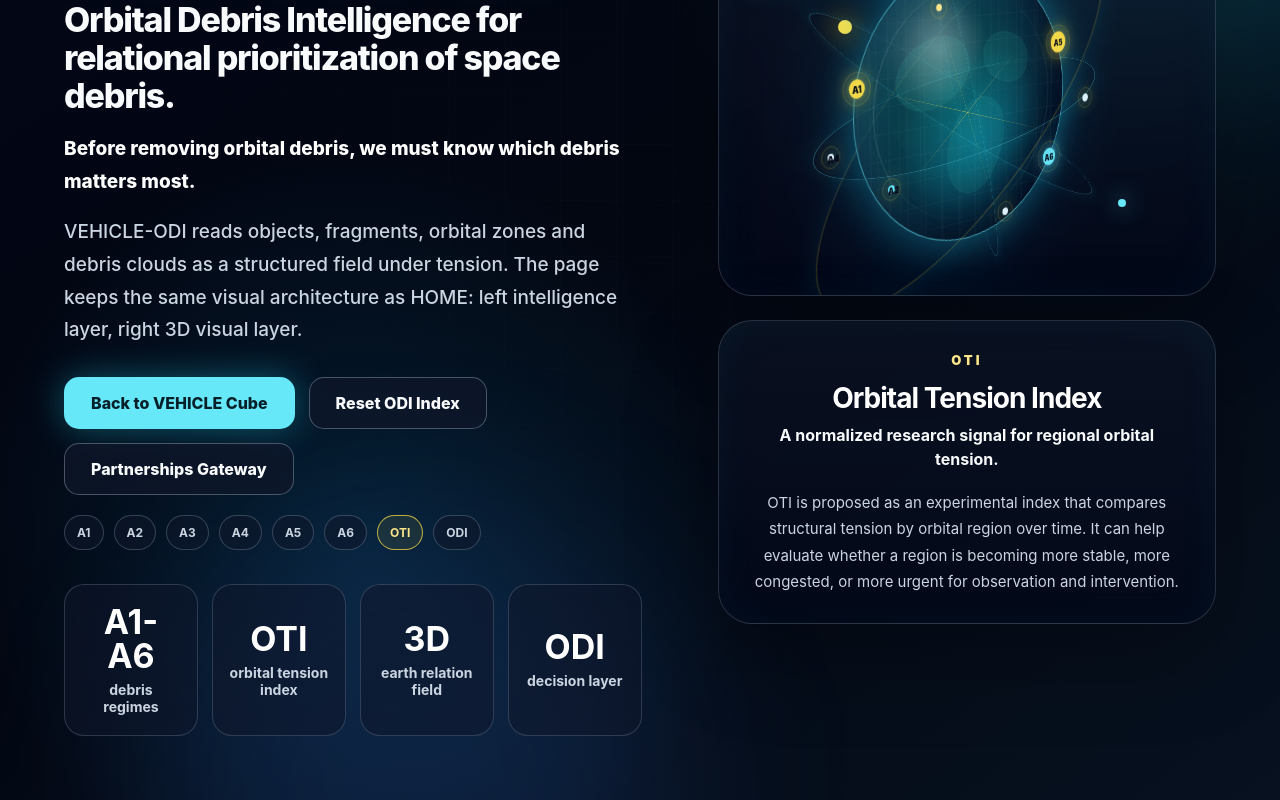
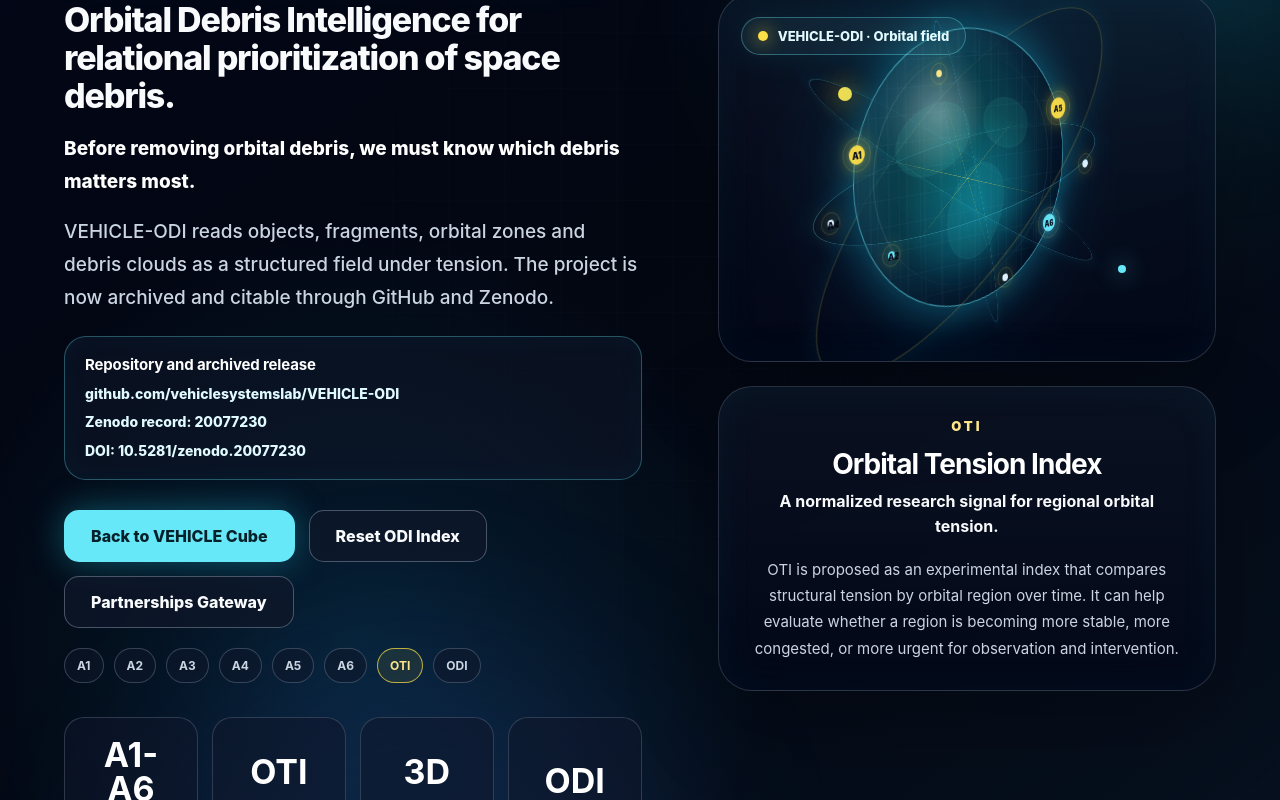
Before and after one commit to vehiclesystemslab/vehicle-systems-lab-web, a React (Vite) app: page / in a window 1280 px wide. Both pictures are taken after a click on the button "ODI space debris project". Shown: the part 248-1048 px from the top of the page. Built offline with nearby package versions, Linux system fonts and the light colour scheme.

Commit message:
Add VEHICLE-ODI DOI and repository links to website

```diff
--- a/src/App.css
+++ b/src/App.css
@@ -1858,3 +1858,39 @@ h2 {
     height: 205px;
   }
 }
+
+
+/* VEHICLE-ODI repository / DOI card */
+.project-repository-card {
+  margin-top: 22px;
+  padding: 18px 20px;
+  border: 1px solid rgba(103, 232, 249, 0.32);
+  border-radius: 22px;
+  background: rgba(15, 23, 42, 0.54);
+  box-shadow: inset 0 0 28px rgba(34, 211, 238, 0.045);
+}
+
+.project-repository-card strong {
+  display: block;
+  color: #ffffff;
+  font-size: 15px;
+  letter-spacing: -0.01em;
+  margin-bottom: 10px;
+}
+
+.project-repository-card a {
+  display: block;
+  width: fit-content;
+  max-width: 100%;
+  margin-top: 8px;
+  color: #e0faff;
+  font-size: 14px;
+  font-weight: 800;
+  line-height: 1.45;
+  text-decoration: none;
+  overflow-wrap: anywhere;
+}
+
+.project-repository-card a:hover {
+  color: #fde68a;
+}
--- a/src/App.jsx
+++ b/src/App.jsx
@@ -286,9 +286,22 @@ function OdiEarthScene({ onBack, onPartnerships }) {
 
           <p>
             VEHICLE-ODI reads objects, fragments, orbital zones and debris clouds
-            as a structured field under tension. The page keeps the same visual
-            architecture as HOME: left intelligence layer, right 3D visual layer.
+            as a structured field under tension. The project is now archived and
+            citable through GitHub and Zenodo.
           </p>
+
+          <div className="project-repository-card" aria-label="VEHICLE-ODI repository and DOI">
+            <strong>Repository and archived release</strong>
+            <a href="https://github.com/vehiclesystemslab/VEHICLE-ODI" target="_blank" rel="noreferrer">
+              github.com/vehiclesystemslab/VEHICLE-ODI
+            </a>
+            <a href="https://zenodo.org/records/20077230" target="_blank" rel="noreferrer">
+              Zenodo record: 20077230
+            </a>
+            <a href="https://doi.org/10.5281/zenodo.20077230" target="_blank" rel="noreferrer">
+              DOI: 10.5281/zenodo.20077230
+            </a>
+          </div>
 
           <div className="hero-actions project-actions">
             <button type="button" className="primary-action" onClick={onBack}>
```
